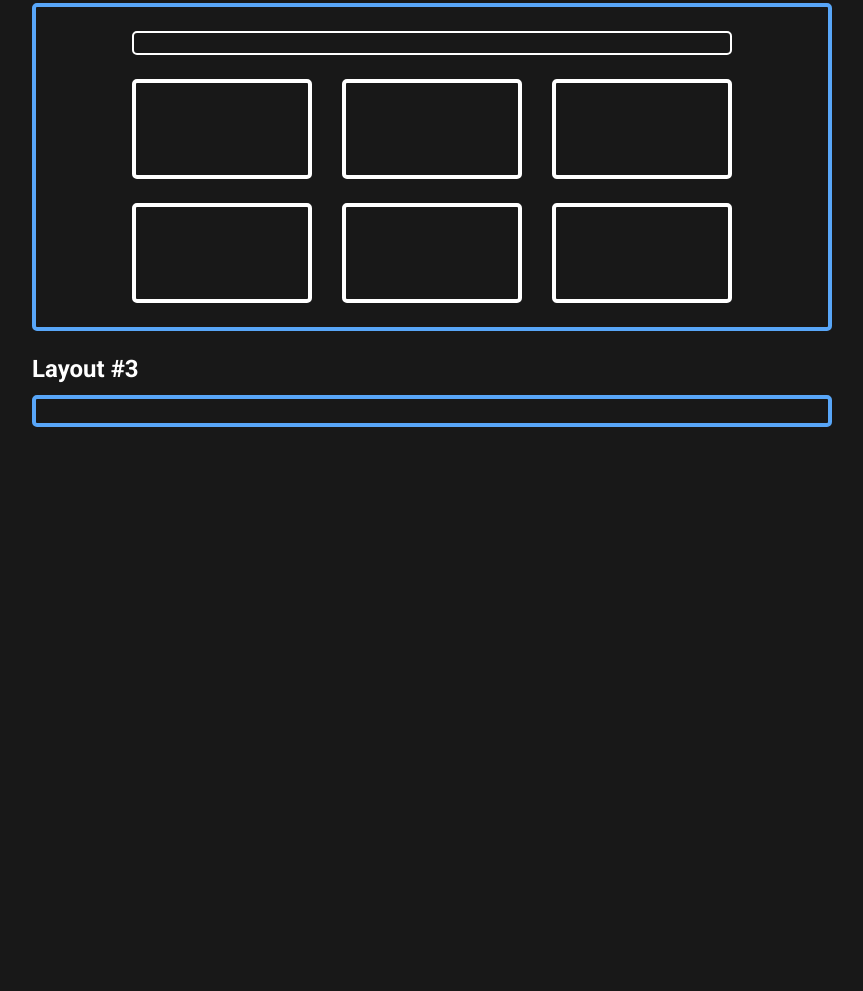
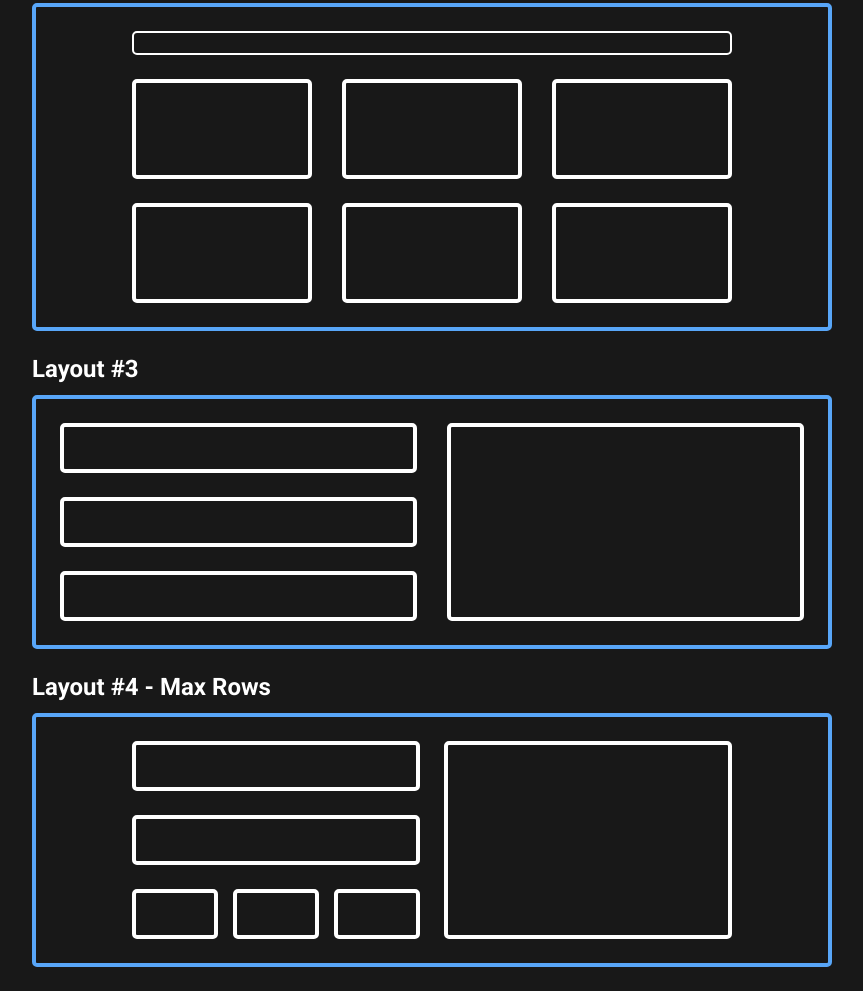
Before and after one commit to M4TThys123/CSS-Best-Practises, a plain HTML site: page index.html in a window 1280 px wide. Shown: the part 355-1346 px from the top of the page, without its empty margins (208-1071 px from the left). Before the commit the page ends 806 px from the top, so only its background shows below. Drawn offline with Linux system fonts and the light colour scheme.

Commit message:
✅ Added layout 3 & 4

```diff
--- a/index.html
+++ b/index.html
@@ -46,13 +46,31 @@
       </section>
       <section>
         <h2>Layout #3</h2>
-        <div class="container-02">
+        <div class="container-03">
+          <div class="rectangle-wrapper">
+            <div class="rectangle rectangle-small"></div>
+            <div class="rectangle rectangle-small"></div>
+            <div class="rectangle rectangle-small"></div>
+          </div>
+          <div class="rectangle-big rectangle"></div>
+        </div>
+      </section>
+
+      <section>
+        <h2>Layout #4 - Max Rows</h2>
+        <div class="container-04">
+          <div class="row row-04">
             <div class="rectangle-wrapper">
-                <div class="rectangle-small"></div>
-                <div class="rectangle-small"></div>
-                <div class="rectangle-small"></div>
+              <div class="rectangle rectangle-small"></div>
+              <div class="rectangle rectangle-small"></div>
+              <div class="trio-wrapper">
+                    <div class="trio"></div>
+                    <div class="trio"></div>
+                    <div class="trio"></div>
+              </div>
             </div>
-            <div class="rectangle"></div>
+            <div class="rectangle-big rectangle"></div>
+          </div>
         </div>
       </section>
     </main>
@@ -61,12 +79,12 @@
         <div class="footer-container">
 
             <div class="footer-flex">
-                <a href="https://github.com/M4TThys123" target="_blank">
+                <a href="https://github.com/M4TThys123/CSS-Best-Practises" target="_blank">
                     <svg id="github-svg" aria-hidden="true" height="24" viewBox="0 0 16 16" version="1.1" width="24" data-view-component="true" class="octicon octicon-mark-github">
                         <path fill-rule="evenodd" d="M8 0C3.58 0 0 3.58 0 8c0 3.54 2.29 6.53 5.47 7.59.4.07.55-.17.55-.38 0-.19-.01-.82-.01-1.49-2.01.37-2.53-.49-2.69-.94-.09-.23-.48-.94-.82-1.13-.28-.15-.68-.52-.01-.53.63-.01 1.08.58 1.23.82.72 1.21 1.87.87 2.33.66.07-.52.28-.87.51-1.07-1.78-.2-3.64-.89-3.64-3.95 0-.87.31-1.59.82-2.15-.08-.2-.36-1.02.08-2.12 0 0 .67-.21 2.2.82.64-.18 1.32-.27 2-.27.68 0 1.36.09 2 .27 1.53-1.04 2.2-.82 2.2-.82.44 1.1.16 1.92.08 2.12.51.56.82 1.27.82 2.15 0 3.07-1.87 3.75-3.65 3.95.29.25.54.73.54 1.48 0 1.07-.01 1.93-.01 2.2 0 .21.15.46.55.38A8.013 8.013 0 0016 8c0-4.42-3.58-8-8-8z"></path>
                     </svg>
                 </a>
-                <p>Copyright © 2022 Matthijs Blauw</p>
+                <p>Copyright © 2022 <a href="https://github.com/M4TThys123" target="_blank"> Matthijs Blauw </a></p>
             </div>
 
         </div>
--- a/style.css
+++ b/style.css
@@ -51,9 +51,9 @@ section h2{
     padding: 5px;
     width: 100%;
     height: 150px;
+
     border: 4px solid #58A6F8;
     border-radius: 5px;
-
     display: flex;
     justify-content: space-between;
     align-items: center;
@@ -116,19 +116,61 @@ section h2{
 
 /* container 03 */
 .container-03{
-    padding: 24px;
+    padding: 24px 24px 0px 24px;
+    border: 4px solid #58A6F8;
+    border-radius: 5px;
+    display: flex;
+    justify-content: space-between;
 }
 
 .rectangle-wrapper{
+    width: 48%;
+    /* padding-right: 24px; */
+}
+
+.rectangle{
+    border: 4px solid white;
+    width: 100%;
+    margin-bottom: 24px;
+    border-radius: 5px;
+}
+
+.rectangle-small{
+    height: 50px;
+}
+
+.rectangle-big{
+    width: 48%;
 
 }
 
-.rectangle-small{
+/* container 04 */
+.container-04{
+    padding: 24px 24px 0 24px;
+    margin: 0 auto;
+    display: flex;
+    justify-content: center;
+    border: 4px solid #58A6F8;
+    border-radius: 5px;
+}
+
+.row-04{
+    display: flex;
+    justify-content: space-between;
+}
+
+.trio-wrapper{
+    display: flex;
+    justify-content: space-between;
+    margin-bottom: 24px;
 
 }
 
-.rectangle{
-
+.trio{
+    height: 50px;
+    width: 30%;
+    border: 4px solid white;
+    border-radius: 5px
 }
 
 /* ||| FOOTER ||| */
```
